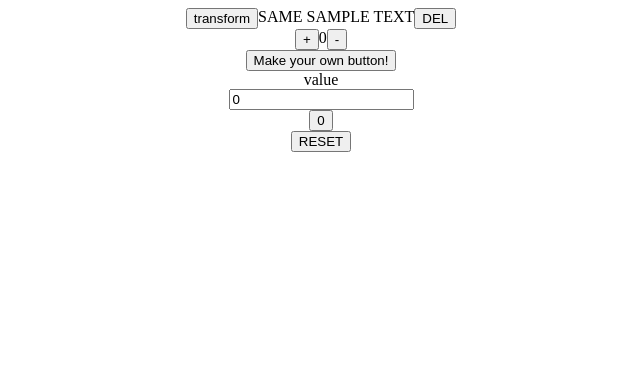
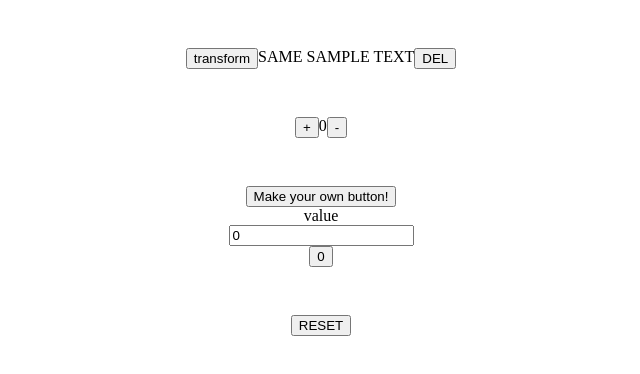
Before and after one commit to patribu7/counter, a plain HTML site: page index.html in a window 1280 px wide. Shown: the whole page, without its empty margins (319-959 px from the left). Drawn offline with Linux system fonts and the light colour scheme.

Commit message:
Add class 'box'

```diff
--- a/css/style.css
+++ b/css/style.css
@@ -1,6 +1,7 @@
-div {
+.box {
   display: flex;
-  justify-content: center
+  justify-content: center;
+  margin: 3em
 }
 
 .delConfirm {
--- a/index.html
+++ b/index.html
@@ -7,7 +7,7 @@
   </head>
   <body>
 
-    <div class="memorize">
+    <div class="memorize box">
         <button type="button" id="transInButton">transform</button>
         <div id="listMemo">SAME SAMPLE TEXT</div>
 
@@ -19,16 +19,16 @@
 
       </div>
 
-      <div id="counter"></div></div>
+      <div class="box" id="counter"></div></div>
 
-      <div class="customButton">
+      <div class="customButton box">
         <button type="button" id="makeButton">Make your own button!</button>
         <label for="value">value</label>
         <input type="number" value="0" id="value">
         <button type="button" id="yourButton">0</button>
       </div>
 
-      <div>
+      <div class="box">
         <button type="button" id="reset">RESET</button>
       </div>
 
```
